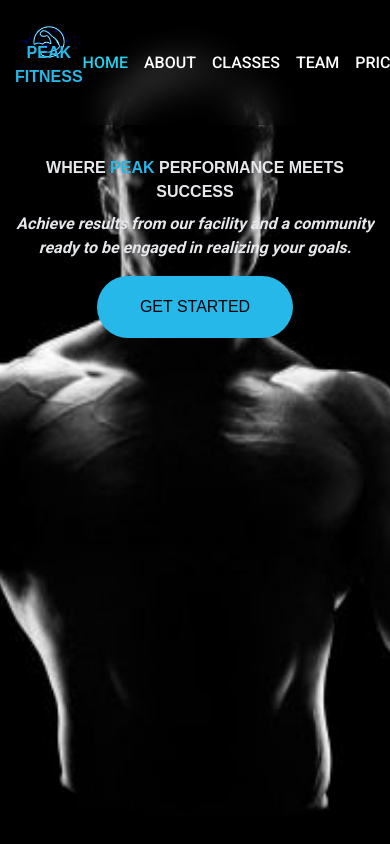
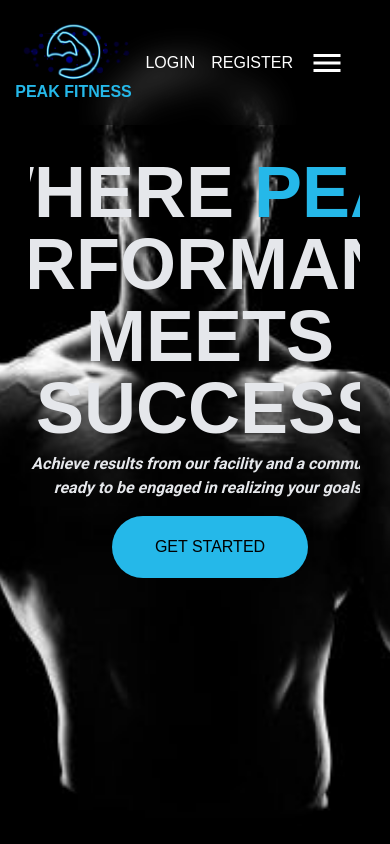
Before and after one commit to Kanuck-mk2/gym-website, a Next.js app: page / in a window 390 px wide. Shown: the top 844 px of the page. Built offline with nearby package versions, Linux system fonts and the light colour scheme; a web font is replaced by a local one.

Commit message:
updated responsive values

```diff
--- a/components/Header.tsx
+++ b/components/Header.tsx
@@ -27,7 +27,7 @@ const Header = () => {
 
   return (
     <motion.header
-      className={`fixed  w-full top-0 left-0 right-0  bg-black/30 backdrop-filter backdrop-blur-lg z-50 transition-all ${
+      className={`fixed  lg:w-full sm:w-[360px] top-0 left-0 right-0  bg-black/30 backdrop-filter backdrop-blur-lg z-50 transition-all ${
         headerActive ? 'h-[100px]' : 'h-[125px]'
       }`}
       variants={fadeIn('down', 0.4)}
--- a/components/HeroSlider.tsx
+++ b/components/HeroSlider.tsx
@@ -15,7 +15,7 @@ const HeroSlider = () => {
     <Swiper className="h-full">
       <SwiperSlide>
         <div className="h-full flex justify-start pt-48">
-          <div className="flex flex-col items-center lg:items-start lg:max-w-[700px] -mt-9">
+          <div className="flex flex-col items-center lg:items-start lg:max-w-[700px] sm:w-[360px] -mt-9">
             <motion.h1
               className="lg:text-8xl text-gray-200 text-center lg:text-left mb-2 font-anta sm:text-7xl"
               variants={fadeIn('up', 0.4)}
--- a/tailwind.config.ts
+++ b/tailwind.config.ts
@@ -12,7 +12,7 @@ const config: Config = {
       padding: '15px',
     },
     screens: {
-      sm: '400px',
+      sm: '360px',
       md: '768px',
       lg: '1024px',
       xl: '1400px',
```
